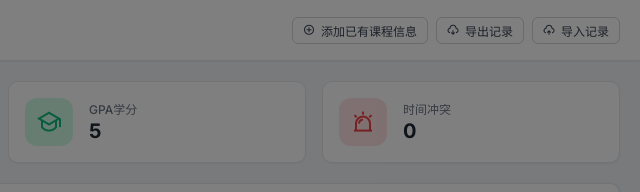
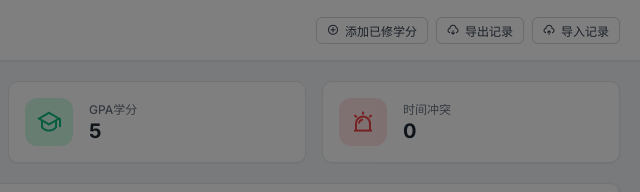
Before and after one commit to Admin-AAA/Simulated-course-selection, a plain HTML site: page index.html in a window 1280 px wide. Shown: the top 192 px of the page, 640-1280 px from the left. Drawn offline with nearby package versions, Linux system fonts and the light colour scheme.

Commit message:
Update index.html

```diff
--- a/index.html
+++ b/index.html
@@ -25,7 +25,7 @@
                 <h1>MEM 选课助手</h1>
             </div>
             <div class="header-actions">
-                <button id="addExistingInfoBtn" class="btn btn-outline btn-sm" title="添加已修课程/学分信息"><i class="ri-add-circle-line"></i> 添加已有课程信息</button>
+                <button id="addExistingInfoBtn" class="btn btn-outline btn-sm" title="添加已修课程/学分信息"><i class="ri-add-circle-line"></i> 添加已修学分</button>
                 <button id="exportBtn" class="btn btn-outline btn-sm" title="导出选课记录"><i class="ri-download-cloud-2-line"></i> 导出记录</button>
                 <button id="importBtn" class="btn btn-outline btn-sm" title="导入选课记录"><i class="ri-upload-cloud-2-line"></i> 导入记录</button>
                 <input id="importFileInput" type="file" accept=".json" style="display: none;" />
```
